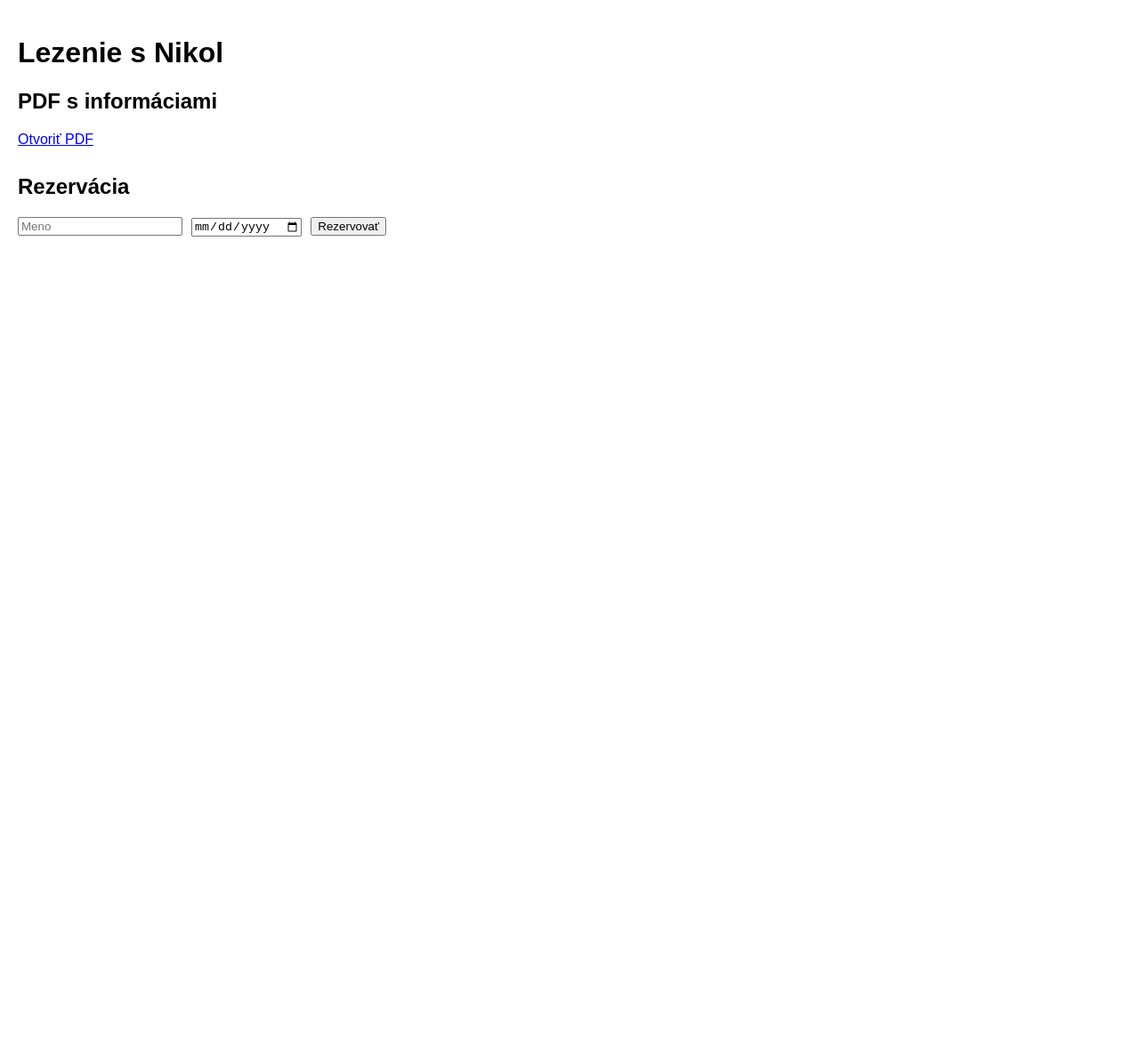
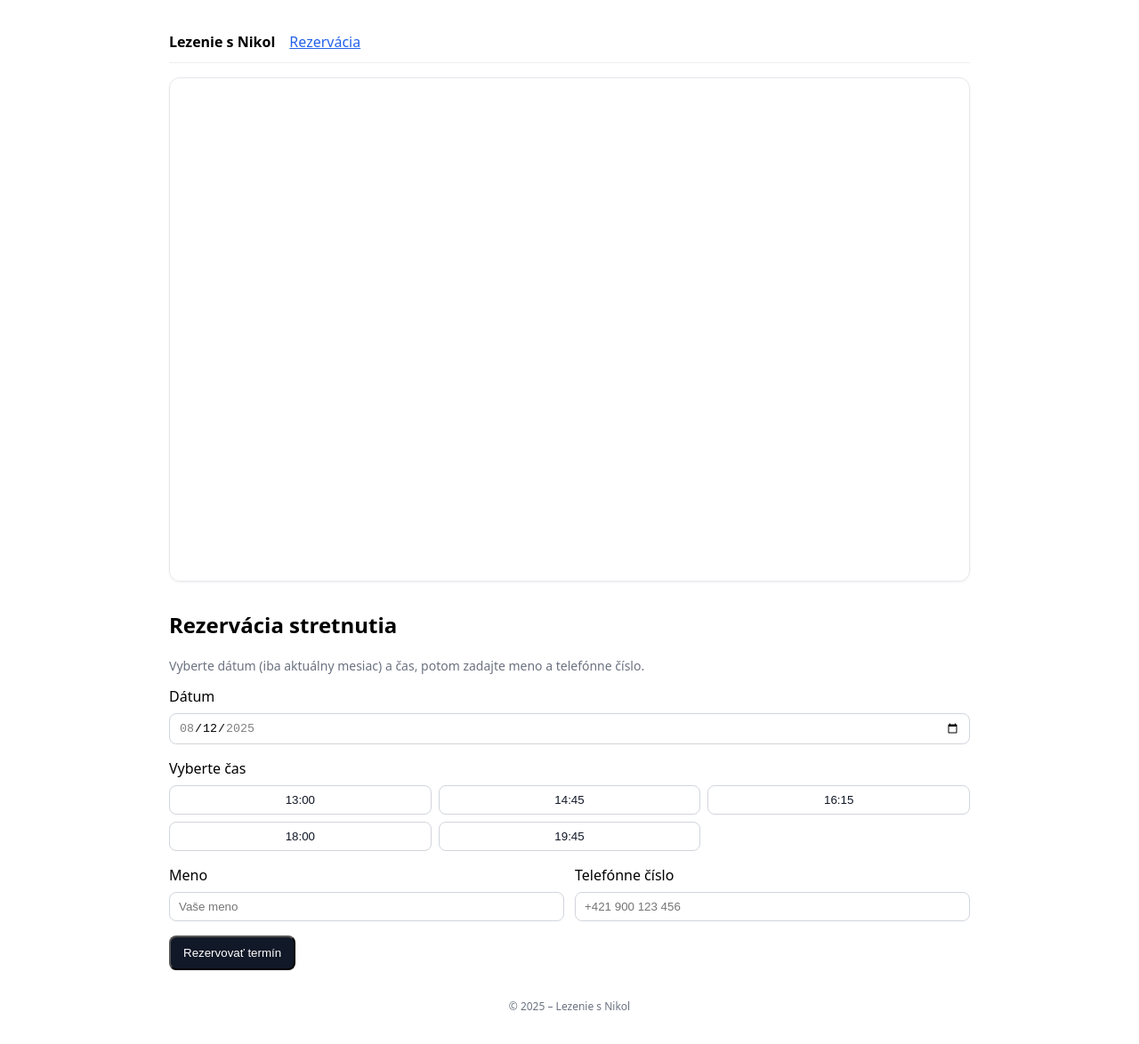
Before and after one commit to lapsanskyadam222-boop/Lezenie-s-nikol, a Next.js app: page / in a window 1280 px wide. Shown: the top 1174 px of the page at 89% size. Before the commit the page ends 800 px from the top, so only its background shows below. Built offline with nearby package versions, Linux system fonts and the light colour scheme.

Commit message:
Update page.js

```diff
--- a/app/page.js
+++ b/app/page.js
@@ -1,59 +1,206 @@
 "use client";
-import { useState } from "react";
 
-export default function Home() {
+import { useEffect, useMemo, useState } from "react";
+
+const TIME_SLOTS = ["13:00", "14:45", "16:15", "18:00", "19:45"];
+const STORAGE_KEY = "reservations_v1";
+
+export default function Page() {
+  const today = new Date();
+  const monthStart = new Date(today.getFullYear(), today.getMonth(), 1);
+  const monthEnd = new Date(today.getFullYear(), today.getMonth() + 1, 0);
+
+  const [date, setDate] = useState(formatDate(today)); // yyyy-mm-dd
+  const [time, setTime] = useState("");
+  const [name, setName] = useState("");
+  const [phone, setPhone] = useState("");
+  const [success, setSuccess] = useState("");
+  const [error, setError] = useState("");
   const [reservations, setReservations] = useState([]);
-  const [name, setName] = useState("");
-  const [date, setDate] = useState("");
 
-  const handleReserve = () => {
-    if (!name || !date) return alert("Vyplň meno aj dátum!");
-    const newReservation = { name, date };
-    setReservations([...reservations, newReservation]);
+  // načítaj rezervácie z localStorage (demo verzia bez servera)
+  useEffect(() => {
+    try {
+      const raw = localStorage.getItem(STORAGE_KEY);
+      setReservations(raw ? JSON.parse(raw) : []);
+    } catch {}
+  }, []);
+
+  const minDate = formatDate(monthStart);
+  const maxDate = formatDate(monthEnd);
+
+  // ktoré časy sú už obsadené v zvolenom dni
+  const bookedTimes = useMemo(() => {
+    return new Set(
+      reservations.filter((r) => r.date === date).map((r) => r.time)
+    );
+  }, [reservations, date]);
+
+  function handleSubmit(e) {
+    e.preventDefault();
+    setError("");
+    setSuccess("");
+
+    const d = new Date(date);
+    if (isNaN(d)) return setError("Zvoľte dátum.");
+    if (d < monthStart || d > monthEnd)
+      return setError("Dátum musí byť v aktuálnom mesiaci.");
+    if (!time) return setError("Vyberte čas.");
+    if (!name.trim()) return setError("Zadajte meno.");
+    if (!/^\+?[0-9\s-]{6,}$/.test(phone))
+      return setError("Zadajte platné telefónne číslo.");
+
+    if (reservations.some((r) => r.date === date && r.time === time)) {
+      return setError("Tento termín je už obsadený.");
+    }
+
+    const next = [
+      ...reservations,
+      { date, time, name: name.trim(), phone: phone.trim() },
+    ];
+    localStorage.setItem(STORAGE_KEY, JSON.stringify(next));
+    setReservations(next);
+
+    setSuccess("Vaša rezervácia prebehla úspešne.");
+    setTime("");
     setName("");
-    setDate("");
-    localStorage.setItem(
-      "reservations",
-      JSON.stringify([...reservations, newReservation])
-    );
-  };
+    setPhone("");
+  }
 
   return (
-    <main style={{ padding: 20, fontFamily: "sans-serif" }}>
-      <h1>Lezenie s Nikol</h1>
+    <main style={{ maxWidth: 900, margin: "0 auto", padding: 24 }}>
+      {/* HLAVIČKA */}
+      <header
+        style={{
+          position: "sticky",
+          top: 0,
+          background: "#fff",
+          padding: "12px 0",
+          borderBottom: "1px solid #eee",
+          marginBottom: 16,
+          zIndex: 10,
+        }}
+      >
+        <strong>Lezenie s Nikol</strong>
+        <a href="#rezervacia" style={{ marginLeft: 16, color: "#2563eb" }}>
+          Rezervácia
+        </a>
+      </header>
 
-      <section>
-        <h2>PDF s informáciami</h2>
-        <a href="/LEZENIE-S-NIKOL-WEB-bez-konca.pdf" target="_blank">
-          Otvoriť PDF
-        </a>
+      {/* PDF NA STRÁNKE */}
+      <section
+        style={{
+          border: "1px solid #e5e7eb",
+          borderRadius: 12,
+          overflow: "hidden",
+          boxShadow: "0 1px 3px rgba(0,0,0,0.06)",
+        }}
+      >
+        <iframe
+          title="PDF – Lezenie s Nikol"
+          src="/LEZENIE-S-NIKOL-WEB-bez-konca.pdf"
+          style={{ width: "100%", height: "70vh", border: 0 }}
+        />
       </section>
 
-      <section style={{ marginTop: 30 }}>
-        <h2>Rezervácia</h2>
-        <input
-          type="text"
-          placeholder="Meno"
-          value={name}
-          onChange={(e) => setName(e.target.value)}
-          style={{ marginRight: 10 }}
-        />
-        <input
-          type="date"
-          value={date}
-          onChange={(e) => setDate(e.target.value)}
-          style={{ marginRight: 10 }}
-        />
-        <button onClick={handleReserve}>Rezervovať</button>
+      {/* REZERVÁCIA – AŽ POD PDF (používateľ k nej dôjde po scrolle) */}
+      <h2 id="rezervacia" style={{ marginTop: 32 }}>Rezervácia stretnutia</h2>
+      <p style={{ color: "#6b7280", fontSize: 14 }}>
+        Vyberte dátum (iba aktuálny mesiac) a čas, potom zadajte meno a
+        telefónne číslo.
+      </p>
 
-        <ul style={{ marginTop: 20 }}>
-          {reservations.map((res, idx) => (
-            <li key={idx}>
-              {res.name} – {res.date}
-            </li>
-          ))}
-        </ul>
-      </section>
+      <form onSubmit={handleSubmit} style={{ display: "grid", gap: 16, marginTop: 12 }}>
+        {/* DÁTUM */}
+        <div style={{ display: "grid", gap: 8 }}>
+          <label>Dátum</label>
+          <input
+            type="date"
+            value={date}
+            min={minDate}
+            max={maxDate}
+            onChange={(e) => setDate(e.target.value)}
+            style={{ border: "1px solid #d1d5db", borderRadius: 8, padding: "8px 10px" }}
+          />
+        </div>
+
+        {/* ČASY */}
+        <div style={{ display: "grid", gap: 8 }}>
+          <label>Vyberte čas</label>
+          <div style={{ display: "grid", gridTemplateColumns: "repeat(3,1fr)", gap: 8 }}>
+            {TIME_SLOTS.map((t) => {
+              const taken = bookedTimes.has(t);
+              const active = time === t;
+              return (
+                <button
+                  key={t}
+                  type="button"
+                  onClick={() => setTime(t)}
+                  disabled={taken}
+                  style={{
+                    padding: "8px 10px",
+                    borderRadius: 8,
+                    border: "1px solid #d1d5db",
+                    cursor: taken ? "not-allowed" : "pointer",
+                    background: taken ? "#f3f4f6" : active ? "#111827" : "#fff",
+                    color: active ? "#fff" : "#111827",
+                  }}
+                >
+                  {t} {taken ? "(obsadené)" : ""}
+                </button>
+              );
+            })}
+          </div>
+        </div>
+
+        {/* MENO + TELEFÓN */}
+        <div style={{ display: "grid", gridTemplateColumns: "1fr 1fr", gap: 12 }}>
+          <div style={{ display: "grid", gap: 8 }}>
+            <label>Meno</label>
+            <input
+              value={name}
+              onChange={(e) => setName(e.target.value)}
+              placeholder="Vaše meno"
+              style={{ border: "1px solid #d1d5db", borderRadius: 8, padding: "8px 10px" }}
+            />
+          </div>
+          <div style={{ display: "grid", gap: 8 }}>
+            <label>Telefónne číslo</label>
+            <input
+              value={phone}
+              onChange={(e) => setPhone(e.target.value)}
+              placeholder="+421 900 123 456"
+              style={{ border: "1px solid #d1d5db", borderRadius: 8, padding: "8px 10px" }}
+            />
+          </div>
+        </div>
+
+        {/* STAV */}
+        {error && <div style={{ color: "#b91c1c", fontSize: 14 }}>{error}</div>}
+        {success && <div style={{ color: "#059669", fontSize: 14 }}>{success}</div>}
+
+        {/* SUBMIT */}
+        <div>
+          <button
+            type="submit"
+            style={{ padding: "10px 14px", borderRadius: 8, background: "#111827", color: "#fff" }}
+          >
+            Rezervovať termín
+          </button>
+        </div>
+      </form>
+
+      <footer style={{ textAlign: "center", fontSize: 12, color: "#6b7280", padding: "32px 0" }}>
+        © {new Date().getFullYear()} – Lezenie s Nikol
+      </footer>
     </main>
   );
 }
+
+/* pomocná funkcia na formát dátumu yyyy-mm-dd */
+function formatDate(d) {
+  const yyyy = d.getFullYear();
+  const mm = String(d.getMonth() + 1).padStart(2, "0");
+  const dd = String(d.getDate()).padStart(2, "0");
+  return `${yyyy}-${mm}-${dd}`;
+}
```
